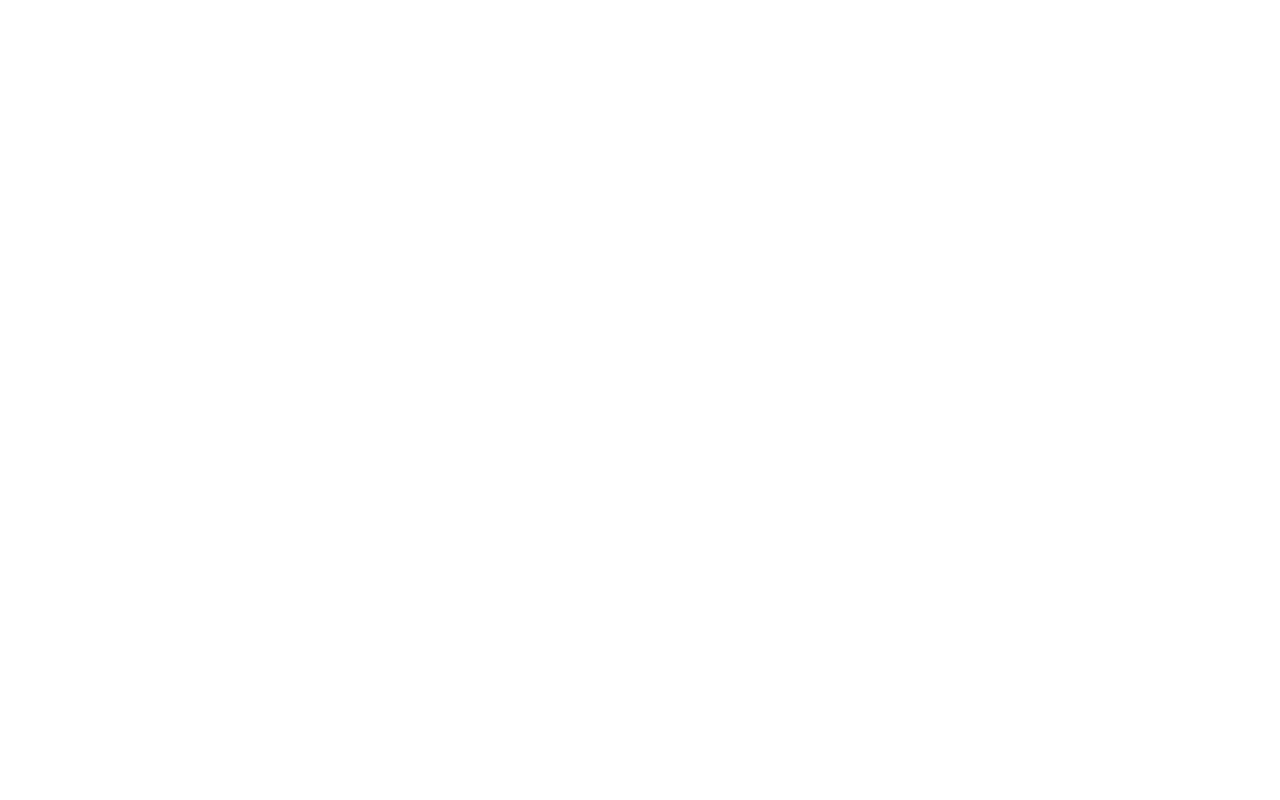
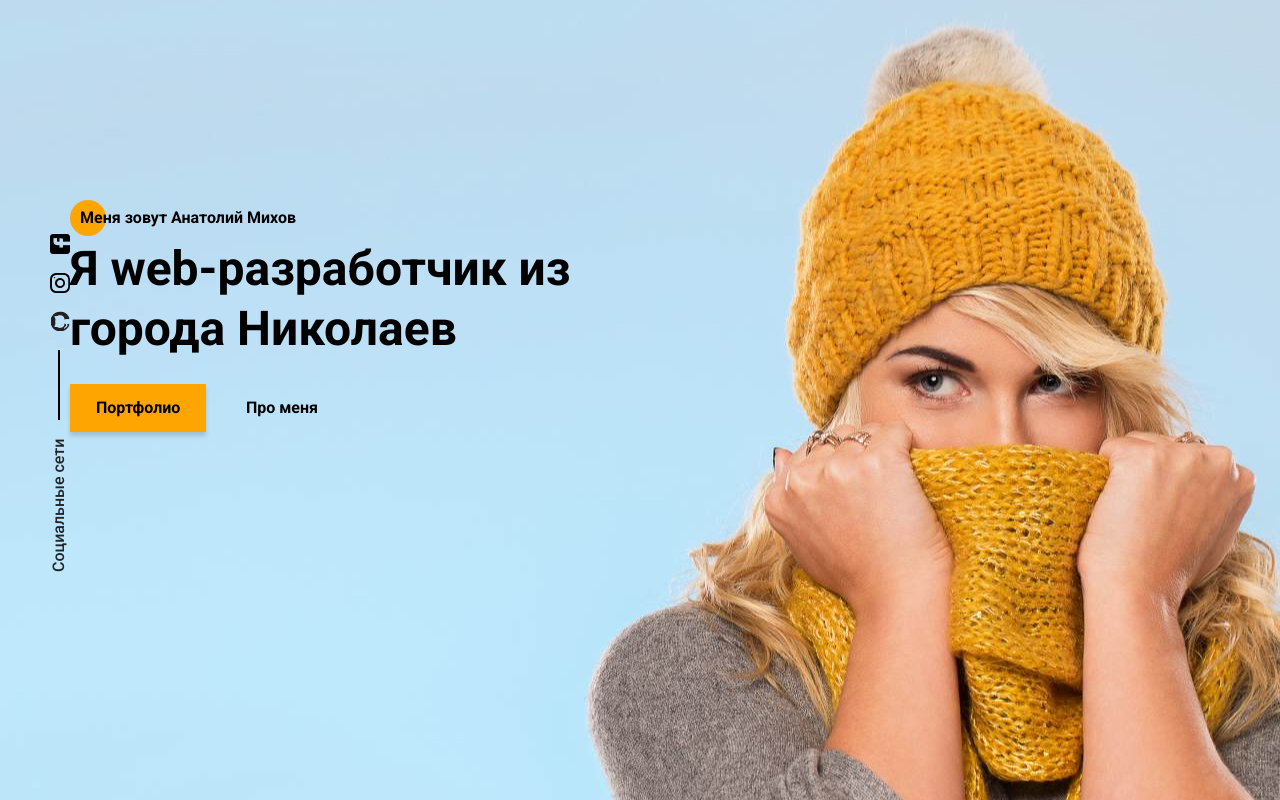
Before and after one commit to AnatoliiMikhov/portfolio, a website: page src/index.html in a window 1280 px wide. Drawn offline with nearby package versions, Linux system fonts and the light colour scheme; files that its build step writes are made by us from their sources; files whose address does not match are found by name.

Commit message:
promo and socialpanel before slide menu

```diff
--- a/src/index.html
+++ b/src/index.html
@@ -111,6 +111,40 @@
 </head>
 
 <body>
+	<main class="main">
+		<aside class="socialpanel">
+			<div class="socialpanel__text">Социальные сети</div>
+			<div class="socialpanel__divider"></div>
+			<a href="#"
+				 class="socialpanel__link">
+				<img src="icons/social/github.svg"
+						 alt="github"></a>
+			<a href="#"
+				 class="socialpanel__link">
+				<img src="icons/social/instagram.svg"
+						 alt="instagram"></a>
+			<a href="#"
+				 class="socialpanel__link">
+				<img src="icons/social/facebook.svg"
+						 alt="facebook"></a>
+		</aside>
+
+		<section class="promo">
+			<div class="container">
+				<div class="title title_name promo__name">Меня зовут Анатолий Михов</div>
+				<h1 class="title title__level_1 promo__title">Я web-разработчик из города Николаев</h1>
+				<div class="promo__btns">
+					<a href="#"
+						 class="promo__link btn">Портфолио</a>
+					<a href="#"
+						 class="promo__link">Про меня</a>
+				</div>
+
+			</div>
+		</section>
+
+
+	</main>
 
 	<script src="js/script.js"></script>
 </body>
--- a/src/sass/base/_mixins.scss
+++ b/src/sass/base/_mixins.scss
@@ -0,0 +1,14 @@
+@mixin before-round {
+	&:before {
+		content: '';
+		position: absolute;
+		top: 50%;
+		transform: translateY(-50%);
+		left: 0;
+		width: 36px;
+		height: 36px;
+		background: $main-color;
+		border-radius: 50%;
+		z-index: -1;
+	}
+}
--- a/src/sass/base/_variables.scss
+++ b/src/sass/base/_variables.scss
@@ -0,0 +1 @@
+$main-color: #FFA501;
--- /dev/null
+++ b/src/sass/blocks/_button.scss
@@ -0,0 +1,6 @@
+.btn {
+	display: block;
+	padding: 12px 26px;
+	background: $main-color;
+	box-shadow: 0px 4px 4px rgba(0, 0, 0, 0.15);
+}
--- /dev/null
+++ b/src/sass/blocks/_promo.scss
@@ -0,0 +1,35 @@
+.promo {
+	min-height: 100vh;
+	padding-top: 206px;
+	background: url('../img/main_bg.jpg') 50% 50% / cover no-repeat;
+
+	&__name{
+		position: relative;
+		padding-left: 10px;
+		z-index: 10;
+		@include before-round;
+	}
+
+	&__title {
+		width: 532px;
+		margin-top: 9px;
+	}
+
+	&__btns {
+		display: flex;
+		align-items: center;
+		justify-content: space-between;
+		width: 248px;
+		margin-top: 25px;
+	}
+
+	&__link {
+		color: #000;
+		font-weight: bold;
+
+		&:hover {
+			text-decoration: none;
+			color: #000;
+		}
+	}
+}
--- /dev/null
+++ b/src/sass/blocks/_socialpanel.scss
@@ -0,0 +1,23 @@
+.socialpanel {
+	position: fixed;
+	top: 226px;
+	left: 50px;
+	width: 338px;
+	display: flex;
+	justify-content: space-between;
+	align-items: center;
+	transform: rotate(-90deg) translate(-165px, -160px);
+	z-index: 5;
+
+	&__divider {
+		width: 70px;
+		height: 2px;
+		background: #000;
+	}
+
+	&__link {
+		img {
+			transform: rotate(90deg);
+		}
+	}
+}
--- /dev/null
+++ b/src/sass/blocks/_title.scss
@@ -0,0 +1,16 @@
+.title {
+	font-weight: bold;
+	color: #000000;
+
+	&__level{
+		&_1{
+			font-size: 48px;
+			line-height: 60px;
+		}
+	}
+
+	&_name {
+		font-size: 16px;
+		line-height: 24px;
+	}
+}
--- a/src/sass/style.scss
+++ b/src/sass/style.scss
@@ -1,8 +1,26 @@
 @import 'libs/bootstrap-reboot.min';
-@import url('https://fonts.googleapis.com/css2?family=Poppins:wght@500;700&display=swap');
+@import url('https://fonts.googleapis.com/css2?family=Roboto:wght@500;700&display=swap');
+
+
+@import 'base/variables';
+@import 'base/mixins';
 
 * {
-    font-family: 'Poppins', sans-serif;
+    font-family: 'Roboto', sans-serif;
     margin: 0;
     padding: 0;
 }
+
+.main {
+    position: relative;
+}
+
+.container {
+    width: 1140px;
+    margin: 0 auto;
+}
+
+@import 'blocks/socialpanel';
+@import 'blocks/title';
+@import 'blocks/button';
+@import 'blocks/promo';
```
Lines whose indentation alone changed are shown as unchanged.
